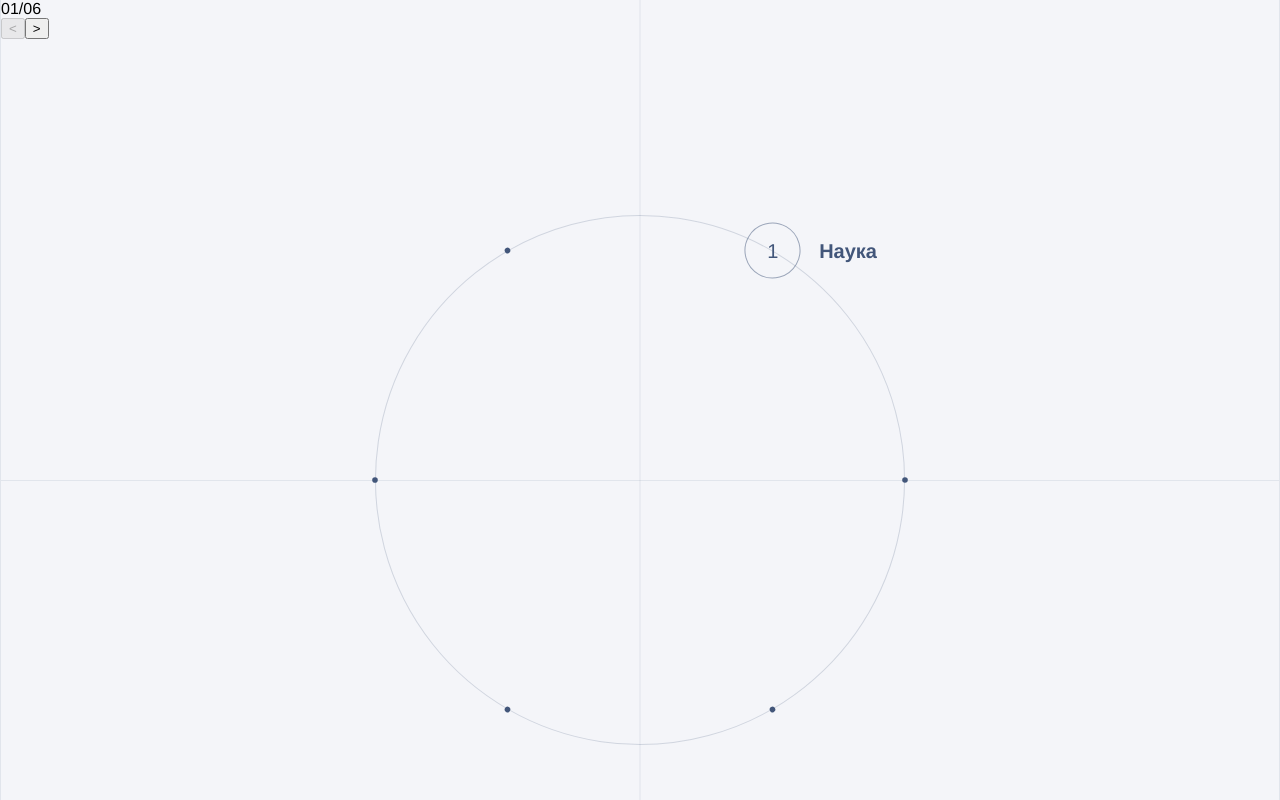
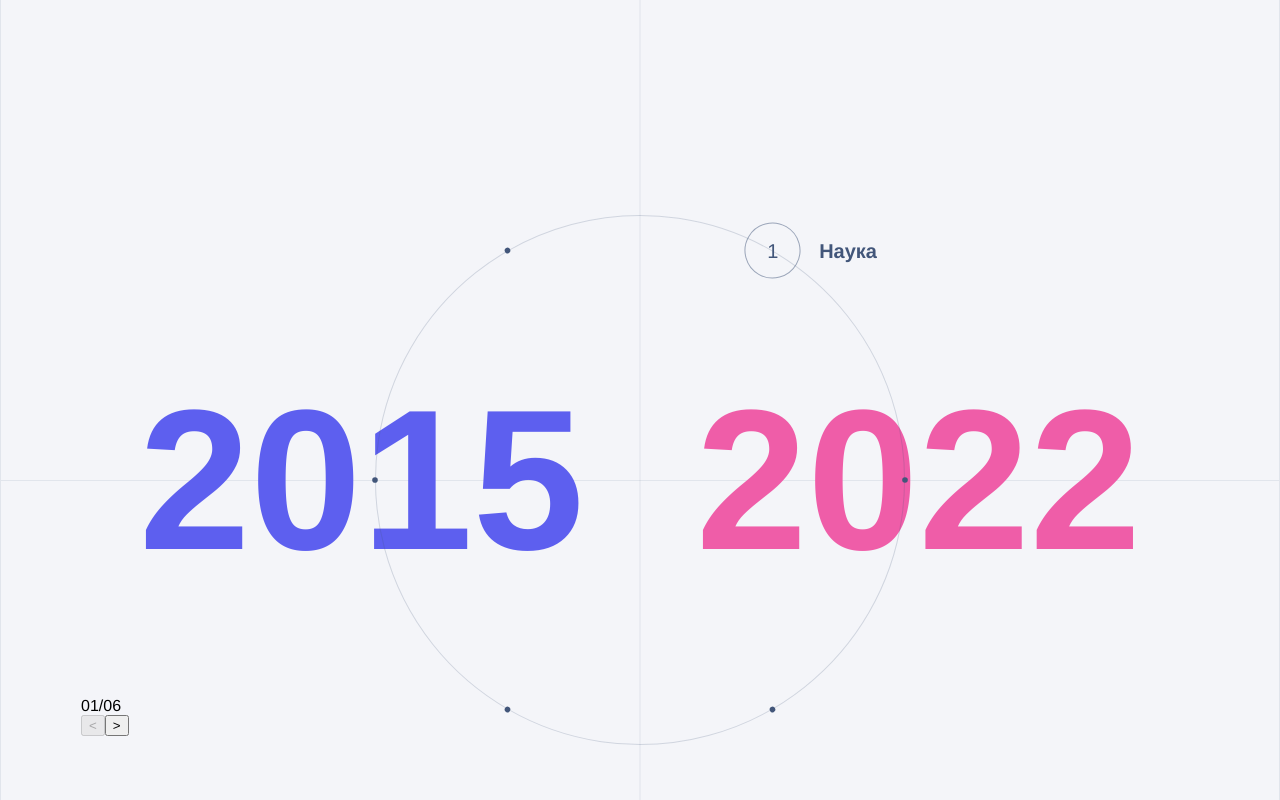
Before and after one commit to AndreiReznikov/dates, a React (Create React App) app: page / in a window 1280 px wide. Shown: the top 800 px of the page. Built offline with nearby package versions, Linux system fonts and the light colour scheme; the HTML template or start-up script is replaced by a standard one.

Commit message:
added years with animation

```diff
--- a/src/components/Dates/Dates.module.scss
+++ b/src/components/Dates/Dates.module.scss
@@ -10,10 +10,10 @@
 .verticalLine {
   position: absolute;
   left: 50%;
-  transform: translateX(-50%);
   width: 1px;
   height: 100%;
   background-color: rgba(66, 86, 122, 0.1);
+  transform: translateX(-50%);
 }
 
 .horizontalLine {
@@ -22,6 +22,27 @@
   width: 100%;
   height: 1px;
   background-color: rgba(66, 86, 122, 0.1);
+}
+
+.years {
+  position: absolute;
+  top: 400px;
+  left: 50%;
+  display: flex;
+  gap: 7rem;
+  font-size: 12.5rem;
+  font-weight: bold;
+  line-height: 10rem;
+  transform: translateX(-50%);
+  user-select: none;
+}
+
+.initYear {
+  color: #5d5fef;
+}
+
+.lastYear {
+  color: #ef5da8;
 }
 
 .wheel {
@@ -94,6 +115,14 @@
   }
 }
 
+.wheelControl {
+  position: absolute;
+  top: 697px;
+  left: 80px;
+  display: flex;
+  flex-direction: column;
+}
+
 .swiperWrapper {
   position: absolute;
   top: 841px;
--- a/src/components/Dates/Dates.tsx
+++ b/src/components/Dates/Dates.tsx
@@ -39,6 +39,13 @@ export const Dates: React.FC<DatesProps> = ({ points }) => {
   const fullRotationRef = useRef<number>(SHIFT_ANGLE);
   const wheelRef = useRef<HTMLDivElement>(null);
   const pointRefs = useRef<HTMLDivElement[]>([]);
+  const initYearRef = useRef<HTMLSpanElement>(null);
+  const lastYearRef = useRef<HTMLSpanElement>(null);
+
+  const yearValues = useRef({
+    initYear: points[0].initYear,
+    lastYear: points[0].lastYear,
+  });
 
   const POINT_ANGLE = WHEEL_ANGLE / points?.length;
 
@@ -53,11 +60,37 @@ export const Dates: React.FC<DatesProps> = ({ points }) => {
     gsap.set(wheelRef.current, { rotation: SHIFT_ANGLE, duration: 0 });
   }, []);
 
+  const animateYears = (index: number) => {
+    const targetInitYear = points[index].initYear;
+    const targetLastYear = points[index].lastYear;
+
+    gsap.to(yearValues.current, {
+      duration: 1,
+      initYear: targetInitYear,
+      lastYear: targetLastYear,
+      roundProps: "initYear,lastYear",
+      onUpdate: () => {
+        if (initYearRef.current) {
+          initYearRef.current.textContent = Math.round(
+            yearValues.current.initYear
+          ).toString();
+        }
+        if (lastYearRef.current) {
+          lastYearRef.current.textContent = Math.round(
+            yearValues.current.lastYear
+          ).toString();
+        }
+      },
+    });
+  };
+
   const handlePoint = (index: number) => {
     const currentTargetAngle =
       SHIFT_ANGLE - index * POINT_ANGLE - fullRotationRef.current;
 
     const shortestRotation = getShortestRotation(currentTargetAngle);
+
+    animateYears(index);
 
     gsap.to(wheelRef.current, {
       rotation: `+=${shortestRotation}`,
@@ -86,6 +119,14 @@ export const Dates: React.FC<DatesProps> = ({ points }) => {
     <div className={styles.container}>
       <div className={styles.verticalLine}></div>
       <div className={styles.horizontalLine}></div>
+      <div className={styles.years}>
+        <span className={styles.initYear} ref={initYearRef}>
+          {points[targetPoint].initYear}
+        </span>
+        <span className={styles.lastYear} ref={lastYearRef}>
+          {points[targetPoint].lastYear}
+        </span>
+      </div>
       <div ref={wheelRef} className={styles.wheel}>
         {points?.map((point, index) => (
           <div
```
